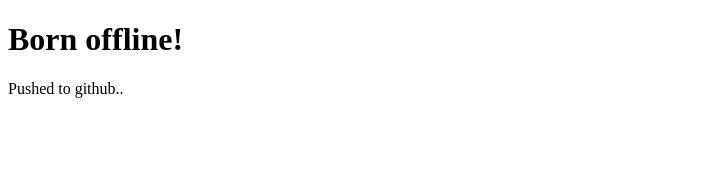
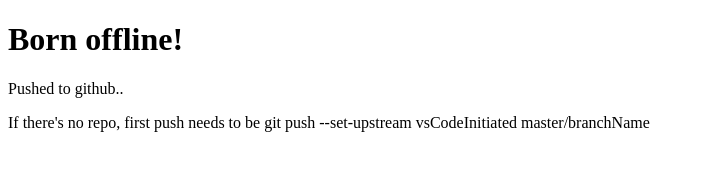
Before and after one commit to maximcovali/vsCodeInitiated, a plain HTML site: page index.html in a window 1280 px wide. Shown: the whole page, without its empty margins (0-705 px from the left). Drawn offline with Linux system fonts and the light colour scheme.

Commit message:
added instructions for setting upstream branches

```diff
--- a/index.html
+++ b/index.html
@@ -9,5 +9,6 @@
 <body>
     <h1>Born offline!</h1>
     <p>Pushed to github..</p>
+    <p>If there's no repo, first push needs to be git push --set-upstream vsCodeInitiated master/branchName</p>
 </body>
 </html>
```
